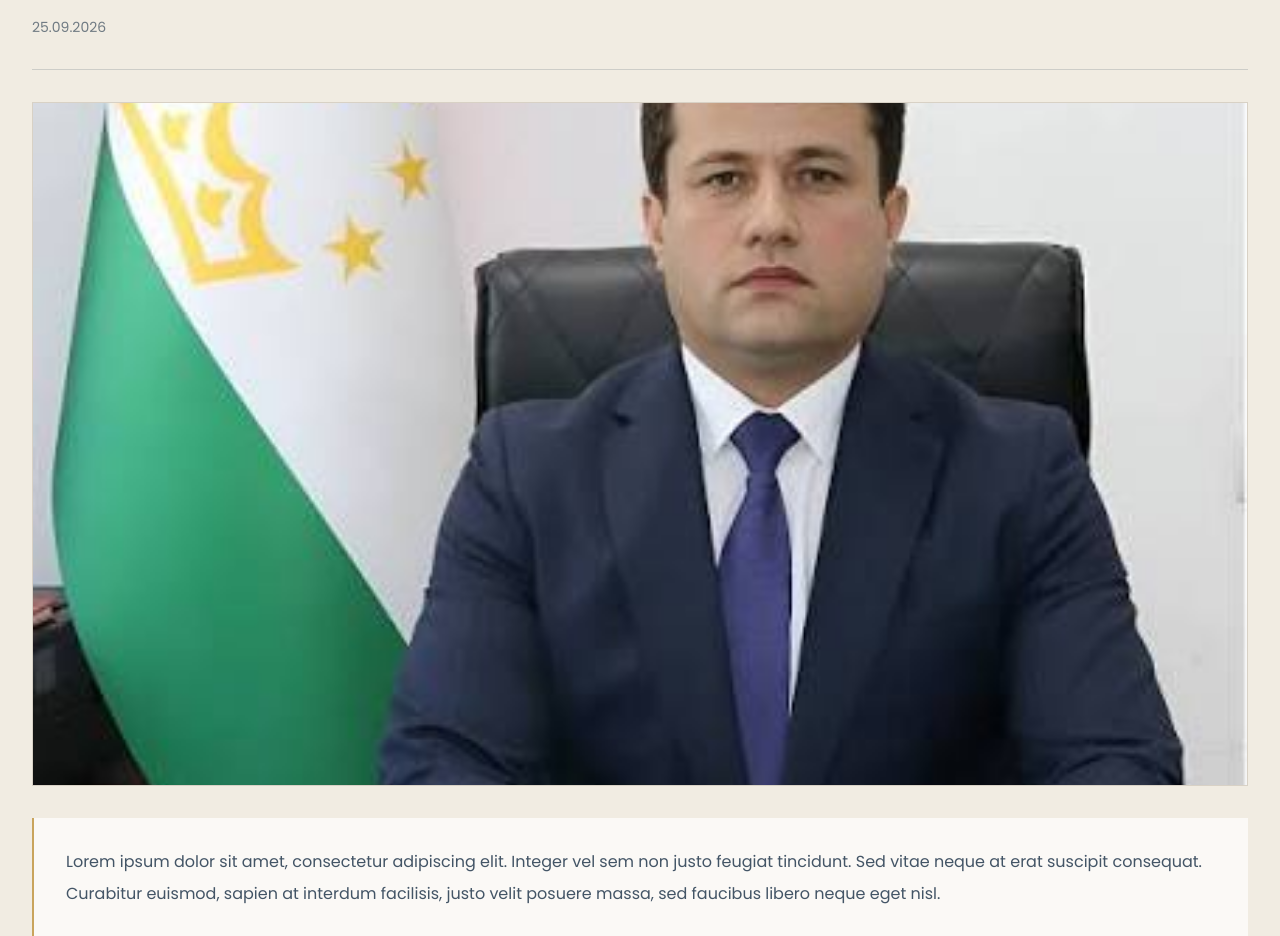
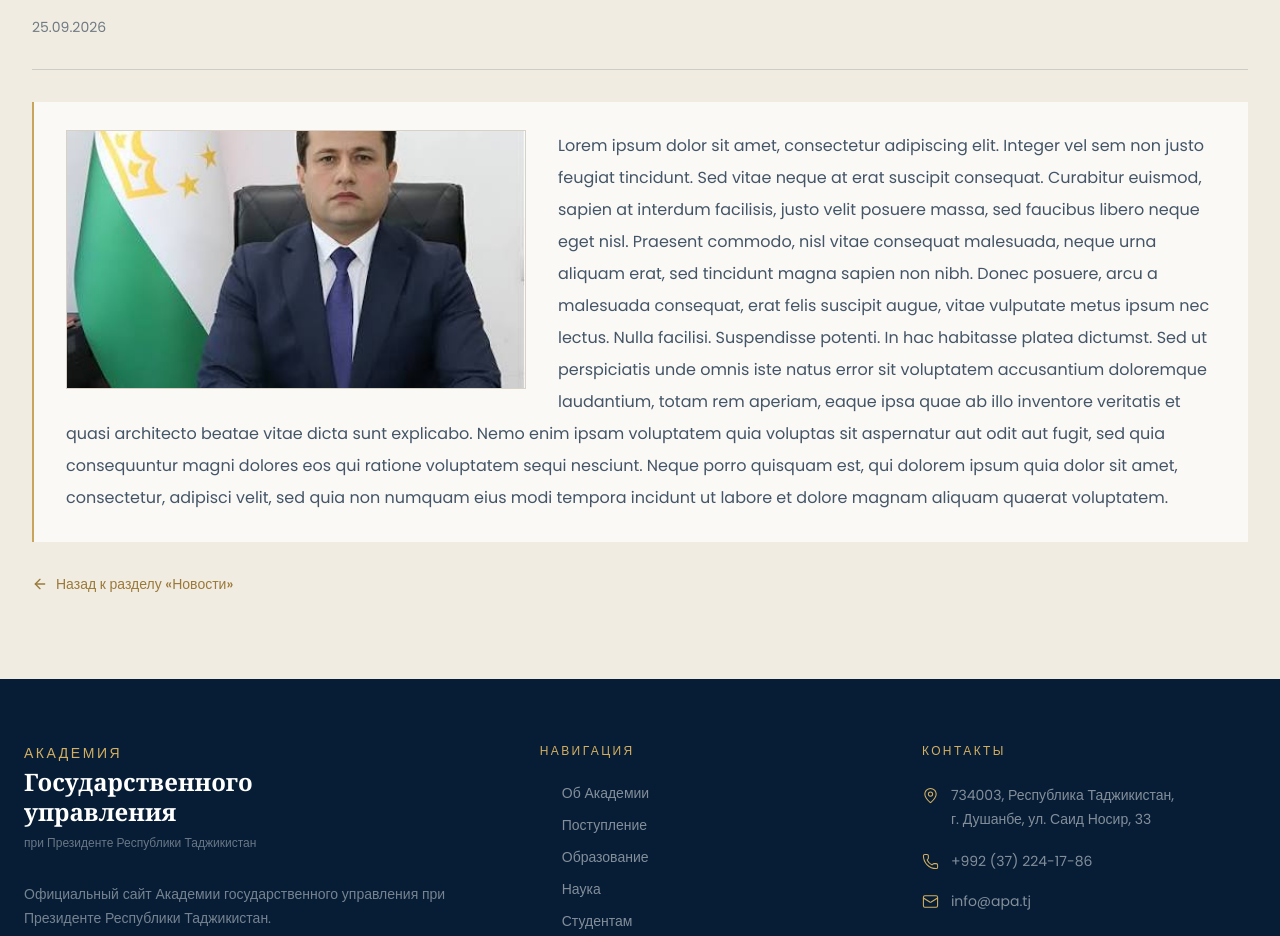
Before and after one commit to karimzade4444/APA, a Next.js app: page /news/1 in a window 1280 px wide. Shown: the part 480-1416 px from the top of the page. Built offline with nearby package versions, Linux system fonts and the light colour scheme.

Commit message:
feat: улучшить компонент PhotoGallery, добавив поддержку кастомных классов и обновив стили отображения изображений

```diff
--- a/src/app/articles/[id]/page.tsx
+++ b/src/app/articles/[id]/page.tsx
@@ -49,15 +49,16 @@ export default async function ArticlePage({
         </Reveal>
 
         <Reveal delay={0.12}>
-          <PhotoGallery images={article.images} title={article.title} />
-        </Reveal>
-
-        <Reveal delay={0.16}>
-          <div className="mt-8 space-y-5 border-l-2 border-[#c9a45c] bg-white/70 px-6 py-7 sm:px-8">
+          <div className="mt-8 flow-root border-l-2 border-[#c9a45c] bg-white/70 px-6 py-7 sm:px-8">
+            <PhotoGallery
+              images={article.images}
+              title={article.title}
+              className="mb-5 mr-0 mt-0 w-full md:float-left md:mb-4 md:mr-8 md:w-[42%] xl:w-[40%]"
+            />
             {article.content.map((paragraph, index) => (
               <p
                 key={`${article.id}-paragraph-${index}`}
-                className="text-base leading-8 text-[#061d35]/75"
+                className="mb-5 text-base leading-8 text-[#061d35]/75 last:mb-0"
               >
                 {paragraph}
               </p>
--- a/src/app/news/[id]/page.tsx
+++ b/src/app/news/[id]/page.tsx
@@ -62,15 +62,16 @@ export default async function NewsArticlePage({
         </Reveal>
 
         <Reveal delay={0.12}>
-          <PhotoGallery images={item.images} title={item.title} />
-        </Reveal>
-
-        <Reveal delay={0.16}>
-          <div className="mt-8 space-y-5 border-l-2 border-[#c9a45c] bg-white/70 px-6 py-7 sm:px-8">
+          <div className="mt-8 flow-root border-l-2 border-[#c9a45c] bg-white/70 px-6 py-7 sm:px-8">
+            <PhotoGallery
+              images={item.images}
+              title={item.title}
+              className="mb-5 mr-0 mt-0 w-full md:float-left md:mb-4 md:mr-8 md:w-[42%] xl:w-[40%]"
+            />
             {item.content.map((paragraph, index) => (
               <p
                 key={`${item.id}-paragraph-${index}`}
-                className="text-base leading-8 text-[#061d35]/75"
+                className="mb-5 text-base leading-8 text-[#061d35]/75 last:mb-0"
               >
                 {paragraph}
               </p>
--- a/src/components/articles/PhotoGallery.tsx
+++ b/src/components/articles/PhotoGallery.tsx
@@ -10,9 +10,14 @@ const AUTOPLAY_INTERVAL = 3000;
 type PhotoGalleryProps = {
   images: [string, ...string[]];
   title: string;
+  className?: string;
 };
 
-export default function PhotoGallery({ images, title }: PhotoGalleryProps) {
+export default function PhotoGallery({
+  images,
+  title,
+  className,
+}: PhotoGalleryProps) {
   const [activeIndex, setActiveIndex] = useState(0);
   const shouldReduceMotion = useReducedMotion();
   const hasMultipleImages = images.length > 1;
@@ -38,7 +43,7 @@ export default function PhotoGallery({ images, title }: PhotoGalleryProps) {
   };
 
   return (
-    <div className="mt-8">
+    <div className={className ?? "mt-8"}>
       <div className="group relative aspect-16/9 overflow-hidden border border-[#d8d1c5] bg-white">
         <Image
           key={images[activeIndex]}
@@ -46,7 +51,7 @@ export default function PhotoGallery({ images, title }: PhotoGalleryProps) {
           alt={`${title} — фото ${activeIndex + 1}`}
           fill
           priority={activeIndex === 0}
-          sizes="(max-width: 1024px) 100vw, 960px"
+          sizes="(max-width: 767px) 100vw, (max-width: 1279px) 42vw, 40vw"
           className="gallery-image-in object-cover"
         />
 
--- a/src/data/news.ts
+++ b/src/data/news.ts
@@ -14,8 +14,10 @@ export type PublicationItem = {
 };
 
 const newsContent = [
-  "Lorem ipsum dolor sit amet, consectetur adipiscing elit. Integer vel sem non justo feugiat tincidunt. Sed vitae neque at erat suscipit consequat. Curabitur euismod, sapien at interdum facilisis, justo velit posuere massa, sed faucibus libero neque eget nisl.",
-  "Praesent commodo, nisl vitae consequat malesuada, neque urna aliquam erat, sed tincidunt magna sapien non nibh. Donec posuere, arcu a malesuada consequat, erat felis suscipit augue, vitae vulputate metus ipsum nec lectus. Nulla facilisi. Suspendisse potenti.",
+  `Lorem ipsum dolor sit amet, consectetur adipiscing elit. Integer vel sem non justo feugiat tincidunt. Sed vitae neque at erat suscipit consequat. Curabitur euismod, sapien at interdum facilisis, justo velit posuere massa, sed faucibus libero neque eget nisl.
+  Praesent commodo, nisl vitae consequat malesuada, neque urna aliquam erat, sed tincidunt magna sapien non nibh. Donec posuere, arcu a malesuada consequat, erat felis suscipit augue, vitae vulputate metus ipsum nec lectus. Nulla facilisi. Suspendisse potenti.
+  In hac habitasse platea dictumst. Sed ut perspiciatis unde omnis iste natus error sit voluptatem accusantium doloremque laudantium, totam rem aperiam, eaque ipsa quae ab illo inventore veritatis et quasi architecto beatae vitae dicta sunt explicabo.
+  Nemo enim ipsam voluptatem quia voluptas sit aspernatur aut odit aut fugit, sed quia consequuntur magni dolores eos qui ratione voluptatem sequi nesciunt. Neque porro quisquam est, qui dolorem ipsum quia dolor sit amet, consectetur, adipisci velit, sed quia non numquam eius modi tempora incidunt ut labore et dolore magnam aliquam quaerat voluptatem.`,
 ];
 
 const articleContent = [
```
